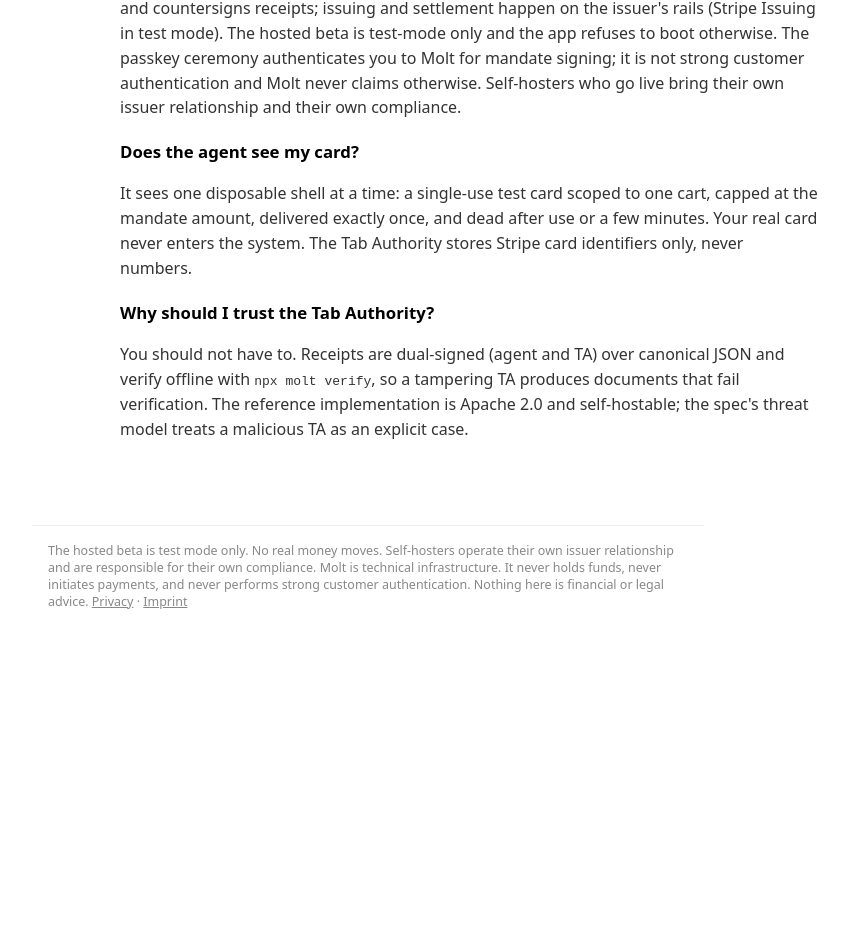
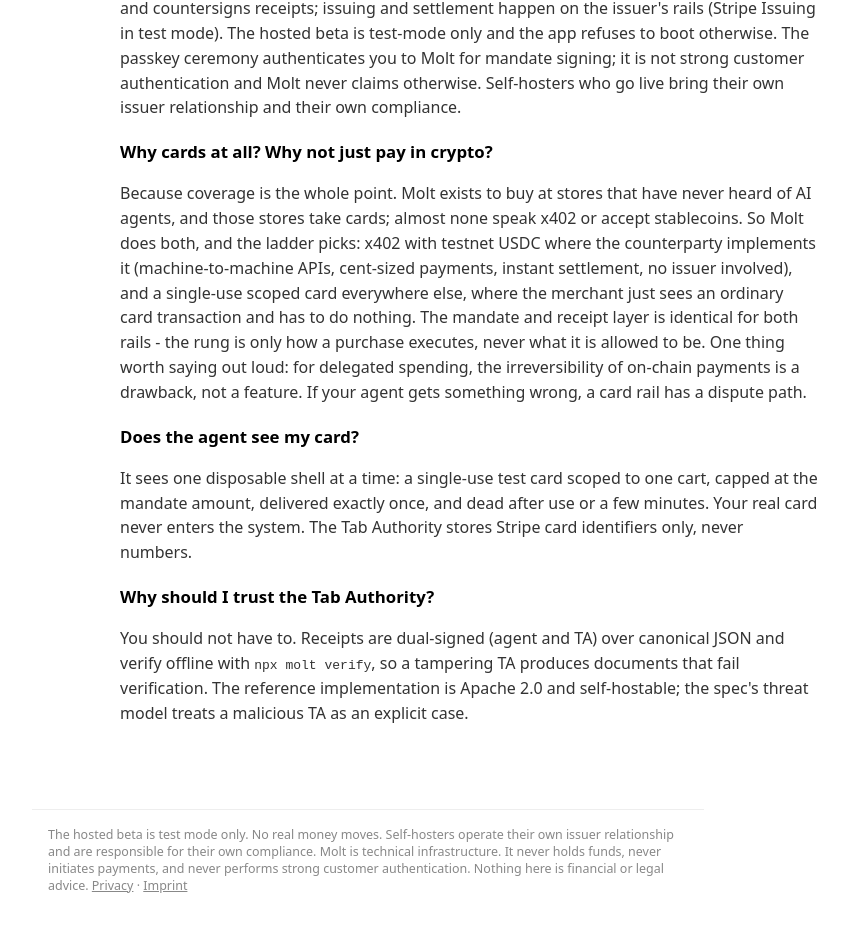
Before and after one commit to meyerdav24/molt, a Next.js app in the folder apps/web/: page /docs/faq in a window 1280 px wide. Shown: the part 818-1744 px from the top of the page, without its empty margins (272-1120 px from the left). Before the commit the page ends 1460 px from the top, so only its background shows below. Built offline with nearby package versions, Linux system fonts and the light colour scheme.

Commit message:
FAQ: why cards at all, when x402 exists
Coverage is the answer, plus the point that irreversibility is a drawback
for delegated spending. Both rails ship; the ladder picks per merchant.

Co-Authored-By: Claude Fable 5 <noreply@anthropic.com>

```diff
--- a/apps/web/app/docs/faq/page.tsx
+++ b/apps/web/app/docs/faq/page.tsx
@@ -47,6 +47,20 @@ const QA: [string, React.ReactNode][] = [
     </>,
   ],
   [
+    'Why cards at all? Why not just pay in crypto?',
+    <>
+      Because coverage is the whole point. Molt exists to buy at stores that have never heard of AI
+      agents, and those stores take cards; almost none speak x402 or accept stablecoins. So Molt
+      does both, and the ladder picks: x402 with testnet USDC where the counterparty implements it
+      (machine-to-machine APIs, cent-sized payments, instant settlement, no issuer involved), and a
+      single-use scoped card everywhere else, where the merchant just sees an ordinary card
+      transaction and has to do nothing. The mandate and receipt layer is identical for both rails -
+      the rung is only how a purchase executes, never what it is allowed to be. One thing worth
+      saying out loud: for delegated spending, the irreversibility of on-chain payments is a
+      drawback, not a feature. If your agent gets something wrong, a card rail has a dispute path.
+    </>,
+  ],
+  [
     'Does the agent see my card?',
     <>
       It sees one disposable shell at a time: a single-use test card scoped to one cart, capped at
```
